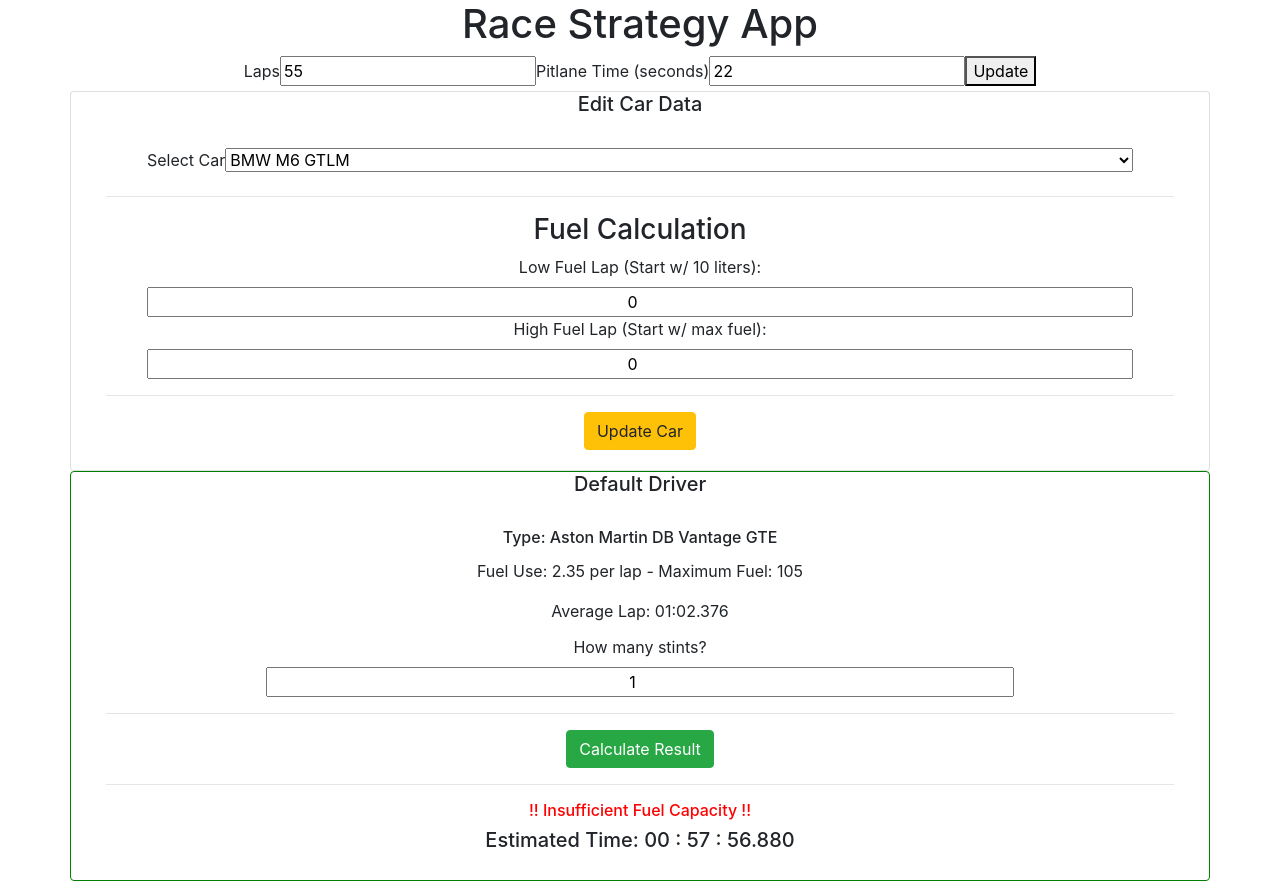
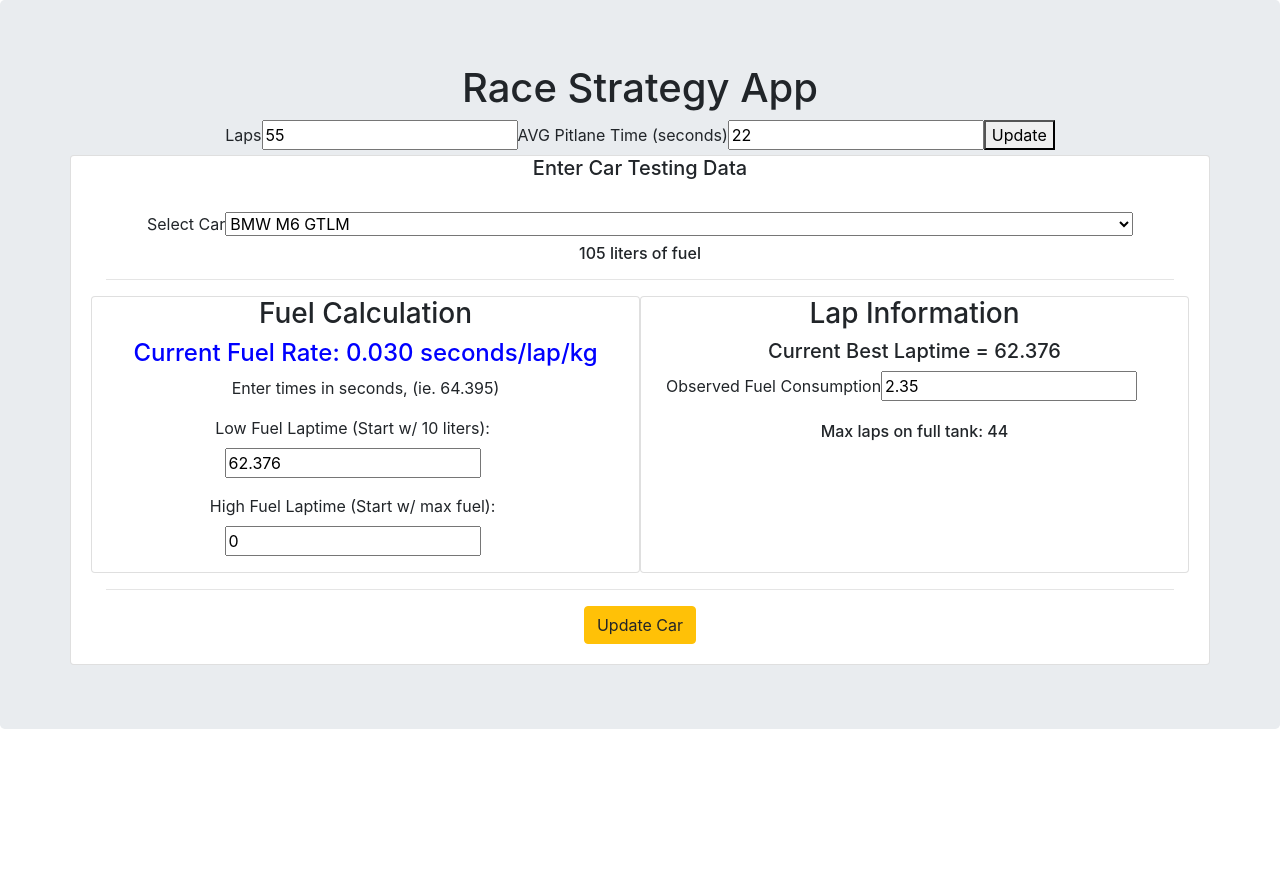
Before and after one commit to j2ics/strategy, a React (Create React App) app: page / in a window 1280 px wide. After the commit the page ends 800 px from the top, so only its background shows below. Built offline with nearby package versions, Linux system fonts and the light colour scheme.

Commit message:
update app

```diff
--- a/package.json
+++ b/package.json
@@ -9,7 +9,8 @@
     "lodash": "^4.17.15",
     "react": "^16.8.6",
     "react-dom": "^16.8.6",
-    "react-scripts": "3.0.1"
+    "react-scripts": "3.0.1",
+    "yarn": "^1.17.3"
   },
   "scripts": {
     "start": "react-scripts start",
--- a/src/App.js
+++ b/src/App.js
@@ -7,14 +7,13 @@
 import Faker from "faker";
 import RaceDataForm from "./components/RaceDataForm";
 import EditCar from "./components/EditCar";
-import { throwStatement } from "@babel/types";
 
 class App extends React.Component {
   constructor() {
     super();
     this.state = {
       // driversReady: false,
-      driversReady: true,
+      driversReady: false,
       // drivers: [],
       driver: {
         fuelCapacity: 105,
@@ -23,7 +22,7 @@
         image: Faker.image.image(),
         weightCost: 30,
         burnRate: 2.35,
-        car: _.sample(ROSTER.cars),
+        car: { makeModel: "BMW M6 GTLM", fuelCapacity: 105 },
         liveryColor: _.sample([
           "blue",
           "red",
@@ -38,17 +37,16 @@
     };
   }
 
-  updateCar = c => {
-    console.log(c)
-    this.setState(prevState=> {
-      let newDriver = prevState.driver;
-      newDriver.car = c;
-      return {driver: newDriver}
+  updateDriver = d => {
+    this.setState(prevState => {
+      return {
+        driversReady: true,
+        driver: d
+      };
     });
   };
 
   updateRace = r => {
-    console.log("updating race", r);
     this.setState({ race: r });
   };
 
@@ -60,25 +58,25 @@
 
   render() {
     return (
-      <div className="App">
+      <div className="App jumbotron">
         <h1>Race Strategy App</h1>
         <RaceDataForm race={this.state.race} onUpdateRace={this.updateRace} />
         <div>
-          {this.state.driversReady ? (
-            <div className="container">
-              {/* <p>Click on Driver to Edit</p> */}
-              <div className="row">
+          <div className="container">
+            {/* <p>Click on Driver to Edit</p> */}
+            <div className="row">
+              {this.state.driversReady == false ? (
                 <EditCar
-                  onUpdateCar={this.updateCar}
+                  onUpdateDriver={this.updateDriver}
                   roster={ROSTER.cars}
-                  car={this.state.driver.car}
+                  driver={this.state.driver}
+                  // race={this.state.race}
                 />
-                {this.showDrivers()}
-              </div>
+              ) : (
+                this.showDrivers()
+              )}
             </div>
-          ) : (
-            <DriversForm onSetCars={this.setCars} />
-          )}
+          </div>
         </div>
       </div>
     );
--- a/src/components/Car.js
+++ b/src/components/Car.js
@@ -4,7 +4,6 @@
 class Car extends React.Component {
   constructor(props) {
     super();
-    console.log(props)
     this.state = { driver: props.driver, stints: 1 };
   }
   updateStints = e => {
@@ -38,8 +37,7 @@
     return totalTime;
   };
   componentWillReceiveProps = props => {
-    console.log(props);
-    this.setState({ car: props.driver.car });
+    this.setState({ driver: props.driver });
   };
   msToHTime(s) {
     // Pad to 2 or 3 digits, default is 2
@@ -67,7 +65,6 @@
   }
   render() {
     const { driver } = this.state;
-    console.log(driver)
     return (
       <div
         className="card col-sm-12"
@@ -77,7 +74,8 @@
         <div className="card-body">
           <h6 className="card-title">Type: {driver.car.makeModel}</h6>
           <p>
-            Fuel Use: {driver.burnRate} per lap - Maximum Fuel: {driver.car.fuelCapacity}
+            Fuel Use: {driver.burnRate} per lap - Maximum Fuel:{" "}
+            {driver.car.fuelCapacity}
           </p>
           <p className="card-title">
             Average Lap: {this.msToTime(driver.zeroFuelLaptime)}
--- a/src/components/EditCar.js
+++ b/src/components/EditCar.js
@@ -2,32 +2,71 @@
 
 class EditCar extends React.Component {
   state = {
-    ...this.props.car,
+    driver: this.props.driver,
     highFuel: 0,
-    lowFuel: 0
+    lowFuel: this.props.driver.zeroFuelLaptime/1000
   };
   handleSelectCar = e => {
-    console.log(e.target.value);
-    this.setState({ car: JSON.parse(e.target.value) });
+    this.setState({
+      driver: Object.assign({}, this.state.driver, {
+        car: JSON.parse(e.target.value)
+      })
+    });
   };
   handleChangeLow = t => {
-    this.setState({ lowFuel: t.target.value });
+    this.setState({ lowFuel: t.target.value }, this.calcWeightCost);
   };
   handleChangeHigh = t => {
-    this.setState({ highFuel: t.target.value });
+    this.setState({ highFuel: t.target.value }, this.calcWeightCost);
   };
   setCar = () => {
-    this.props.onUpdateCar({ ...this.state });
+    this.props.onUpdateDriver(
+      Object.assign(
+        {},
+        { ...this.state.driver },
+        { zeroFuelLaptime: this.state.lowFuel * 1000 }
+      )
+    );
   };
+  calcWeightCost = () => {
+    console.log("costcalc");
+    const { highFuel, lowFuel } = this.state;
+    const literWeight = v => v * 0.75;
+    const lapDelta = (highFuel - lowFuel) * 1000;
+    const endCost = (
+      lapDelta / literWeight(this.state.driver.fuelCapacity)
+    ).toFixed(3);
+    this.setState(prevState => {
+      return {
+        driver: Object.assign({}, prevState.driver, { weightCost: endCost })
+      };
+    });
+  };
+
+  updateBurnRate = e => {
+    const newRate = e.target.value;
+    this.setState(prevState => {
+      return {
+        driver: Object.assign({}, prevState.driver, {
+          burnRate: newRate
+        })
+      };
+    });
+  };
+
+  getMaxLaps = () => {
+    const { fuelCapacity, burnRate } = this.state.driver;
+    return Math.floor(fuelCapacity / burnRate);
+  };
+
   render() {
     return (
       <div className="card card col-sm-12">
-        <h5 className="card-title">Edit Car Data</h5>
+        <h5 className="card-title">Enter Car Testing Data</h5>
         <div className="card-body">
           <label>Select Car</label>
           <select style={{ width: "85%" }} onChange={this.handleSelectCar}>
             {this.props.roster.map((car, index) => {
-            //   console.log(car);
               return (
                 <option key={index} value={JSON.stringify(car)}>
                   {car.makeModel}
@@ -35,21 +74,47 @@
               );
             })}
           </select>
+          <h6>{this.state.driver.car.fuelCapacity} liters of fuel</h6>
           <hr />
-          <div className="container">
+          <div className="row">
+            <div className="card card col-sm-6">
               <h3>Fuel Calculation</h3>
-            <label>Low Fuel Lap (Start w/ 10 liters):</label>
+              <h4 style={{ color: "blue" }}>
+                Current Fuel Rate:{" "}
+                {(this.state.driver.weightCost / 1000).toFixed(3)}{" "}
+                seconds/lap/kg
+              </h4>
+              {this.state.driver.weightCost > 45 && (
+                <React.Fragment>
+                  <h6 style={{ color: "red" }}>
+                    This is a HIGH fuel-weight impact.
+                  </h6>
+                  <h6 style={{ color: "maroon" }}>
+                    Only accept this value if you are setting consistant
+                    laptimes
+                  </h6>
+                </React.Fragment>
+              )}
+              <p>Enter times in seconds, (ie. 64.395)</p>
+              <div
+                className="form-group"
+                style={{ width: "95%", textAlign: "center" }}
+              >
+                <label>Low Fuel Laptime (Start w/ 10 liters):</label>
                 <input
-              style={{ width: "95%", textAlign: "center" }}
                   type="number"
                   step=".001"
                   min="0"
                   value={this.state.lowFuel}
                   onChange={this.handleChangeLow}
                 />
-            <label>High Fuel Lap (Start w/ max fuel):</label>
+              </div>
+              <div
+                className="form-group"
+                style={{ width: "95%", textAlign: "center" }}
+              >
+                <label>High Fuel Laptime (Start w/ max fuel):</label>
                 <input
-              style={{ width: "95%", textAlign: "center" }}
                   type="number"
                   step=".001"
                   min="0"
@@ -57,10 +122,29 @@
                   onChange={this.handleChangeHigh}
                 />
               </div>
+            </div>
+            <div className="card card col-sm-6">
+              <h3>Lap Information</h3>
+              <h5>Current Best Laptime = {this.state.lowFuel}</h5>
+              <div
+                className="form-group"
+                style={{ width: "95%", textAlign: "center" }}
+              >
+                <label>Observed Fuel Consumption</label>
+                <input
+                  type="number"
+                  step=".01"
+                  value={this.state.driver.burnRate}
+                  onChange={this.updateBurnRate}
+                />
+              </div>
+              <h6>Max laps on full tank: {this.getMaxLaps()}</h6>
+            </div>
+          </div>
           <hr />
-          <a onClick={this.setCar} href="#" className="btn btn-warning">
+          <button onClick={this.setCar} href="#" className="btn btn-warning">
             Update Car
-          </a>
+          </button>
         </div>
       </div>
     );
--- a/src/components/RaceDataForm.js
+++ b/src/components/RaceDataForm.js
@@ -32,7 +32,7 @@
       <form onSubmit={this.updateRace}>
         <label>Laps</label>
         <input type="number" value={laps} onChange={this.changeLaps} />
-        <label>Pitlane Time (seconds) </label>
+        <label>AVG Pitlane Time (seconds) </label>
         <input
           type="number"
           value={pitTime}
```
Also changed, not shown: 1 other file (tests, documents, lock files or other folders). Lines whose indentation alone changed are shown as unchanged.
